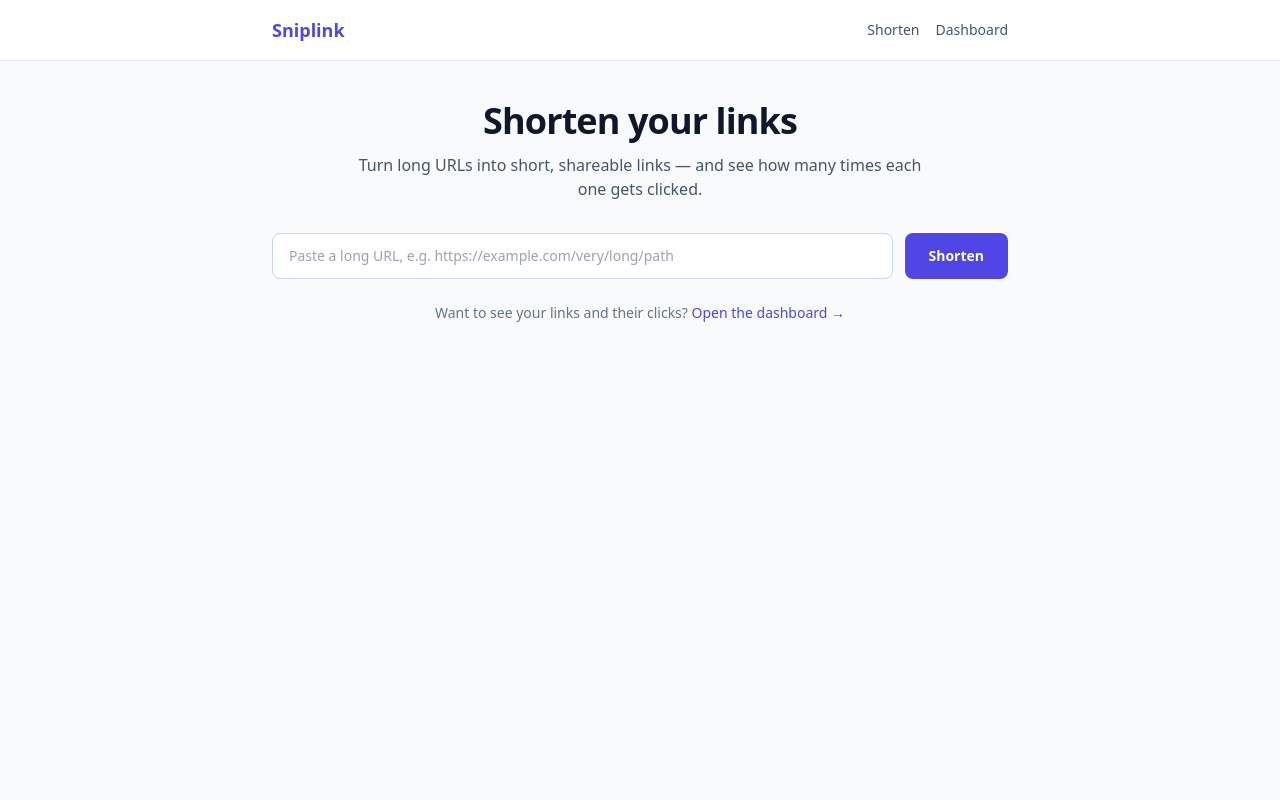
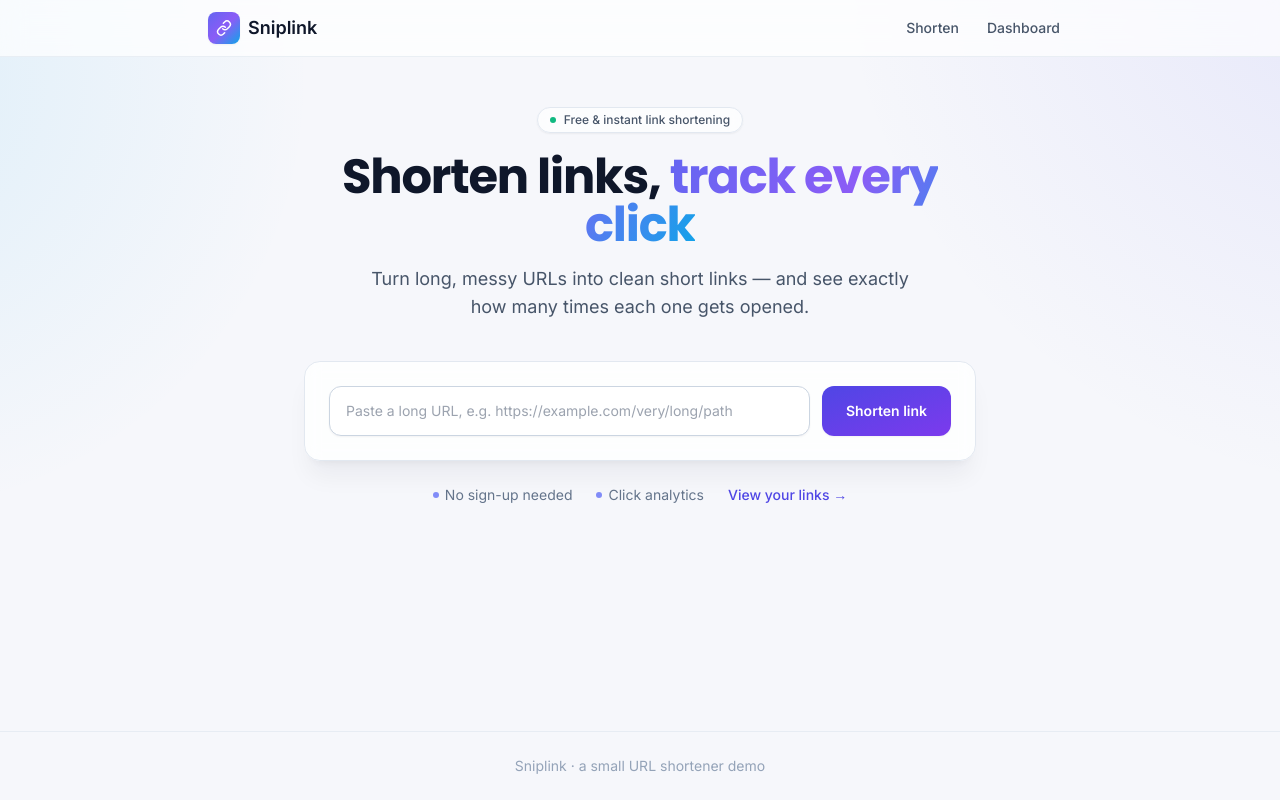
Before and after one commit to shazadarshad/sniplink, a Next.js app: page / in a window 1280 px wide. Built offline with nearby package versions, Linux system fonts and the light colour scheme.

Commit message:
Redesign UI with gradient hero, stat cards, and Inter/Poppins fonts

```diff
--- a/app/dashboard/page.tsx
+++ b/app/dashboard/page.tsx
@@ -6,87 +6,112 @@ export const dynamic = "force-dynamic";
 export const metadata = { title: "Dashboard — Sniplink" };
 
 function formatDate(iso: string): string {
-  // Stored as "YYYY-MM-DD HH:MM:SS" (UTC from SQLite datetime()).
   const date = new Date(iso.replace(" ", "T") + "Z");
   return date.toLocaleDateString(undefined, { year: "numeric", month: "short", day: "numeric" });
 }
 
 export default async function DashboardPage() {
   const links = listLinks();
-
-  // Build absolute short URLs from the incoming request host.
   const host = (await headers()).get("host") ?? "localhost:3000";
-  const proto = host.startsWith("localhost") ? "http" : "https";
-  const base = `${proto}://${host}`;
+  const displayHost = host;
 
   const totalClicks = links.reduce((sum, l) => sum + l.clicks, 0);
+  const topClicks = links.reduce((max, l) => Math.max(max, l.clicks), 0);
 
   return (
     <div>
-      <div className="mb-6 flex items-end justify-between">
+      <div className="mb-8 flex flex-wrap items-end justify-between gap-4">
         <div>
-          <h1 className="text-2xl font-bold text-slate-900">Dashboard</h1>
-          <p className="mt-1 text-sm text-slate-600">
-            {links.length} link{links.length === 1 ? "" : "s"} · {totalClicks} total click
-            {totalClicks === 1 ? "" : "s"}
-          </p>
+          <h1 className="text-3xl font-bold tracking-tight text-slate-900">Dashboard</h1>
+          <p className="mt-1 text-sm text-slate-500">All your short links and how they&apos;re performing.</p>
         </div>
         <Link
           href="/"
-          className="rounded-lg bg-indigo-600 px-4 py-2 text-sm font-semibold text-white hover:bg-indigo-700"
+          className="inline-flex items-center gap-1.5 rounded-lg bg-gradient-to-br from-indigo-600 to-violet-600 px-4 py-2 text-sm font-semibold text-white shadow-sm transition hover:opacity-90"
         >
           + New link
         </Link>
       </div>
 
       {links.length === 0 ? (
-        <div className="rounded-lg border border-dashed border-slate-300 bg-white px-6 py-16 text-center">
+        <div className="rounded-2xl border border-dashed border-slate-300 bg-white/60 px-6 py-20 text-center">
+          <div className="mx-auto mb-4 flex h-12 w-12 items-center justify-center rounded-xl bg-gradient-to-br from-indigo-500 to-sky-500 text-white">
+            <svg viewBox="0 0 24 24" className="h-6 w-6" fill="none" stroke="currentColor" strokeWidth="2" strokeLinecap="round" strokeLinejoin="round">
+              <path d="M10 13a5 5 0 0 0 7.07 0l3-3a5 5 0 0 0-7.07-7.07L11 5" />
+              <path d="M14 11a5 5 0 0 0-7.07 0l-3 3a5 5 0 0 0 7.07 7.07L13 19" />
+            </svg>
+          </div>
           <h2 className="text-lg font-semibold text-slate-900">No links yet</h2>
-          <p className="mt-2 text-sm text-slate-500">
-            Shorten your first URL and it will show up here with its click count.
+          <p className="mx-auto mt-2 max-w-sm text-sm text-slate-500">
+            Shorten your first URL and it&apos;ll show up here with its click count.
           </p>
           <Link
             href="/"
-            className="mt-6 inline-block rounded-lg bg-indigo-600 px-5 py-2.5 text-sm font-semibold text-white hover:bg-indigo-700"
+            className="mt-6 inline-block rounded-lg bg-gradient-to-br from-indigo-600 to-violet-600 px-5 py-2.5 text-sm font-semibold text-white hover:opacity-90"
           >
             Shorten a link
           </Link>
         </div>
       ) : (
-        <div className="overflow-hidden rounded-lg border border-slate-200 bg-white">
+        <>
+          {/* Summary stat cards */}
+          <div className="mb-6 grid grid-cols-3 gap-4">
+            <StatCard label="Links" value={links.length} />
+            <StatCard label="Total clicks" value={totalClicks} />
+            <StatCard label="Top link" value={topClicks} suffix={topClicks === 1 ? "click" : "clicks"} />
+          </div>
+
+          <div className="overflow-hidden rounded-2xl border border-slate-200 bg-white shadow-sm">
             <table className="w-full text-left text-sm">
-            <thead className="border-b border-slate-200 bg-slate-50 text-xs uppercase tracking-wide text-slate-500">
+              <thead className="border-b border-slate-200 bg-slate-50/80 text-xs uppercase tracking-wide text-slate-500">
                 <tr>
-                <th className="px-4 py-3">Short link</th>
-                <th className="px-4 py-3">Destination</th>
-                <th className="px-4 py-3 text-right">Clicks</th>
-                <th className="px-4 py-3 text-right">Created</th>
+                  <th className="px-5 py-3 font-semibold">Short link</th>
+                  <th className="px-5 py-3 font-semibold">Destination</th>
+                  <th className="px-5 py-3 text-right font-semibold">Clicks</th>
+                  <th className="px-5 py-3 text-right font-semibold">Created</th>
                 </tr>
               </thead>
               <tbody className="divide-y divide-slate-100">
                 {links.map((link) => (
-                <tr key={link.id} className="hover:bg-slate-50">
-                  <td className="px-4 py-3">
+                  <tr key={link.id} className="transition-colors hover:bg-slate-50/70">
+                    <td className="px-5 py-3">
                       <a
                         href={`/${link.code}`}
                         target="_blank"
                         rel="noopener noreferrer"
                         className="font-medium text-indigo-600 hover:underline"
                       >
-                      {base.replace(/^https?:\/\//, "")}/{link.code}
+                        {displayHost}/{link.code}
                       </a>
                     </td>
-                  <td className="max-w-xs truncate px-4 py-3 text-slate-600" title={link.url}>
+                    <td className="max-w-xs truncate px-5 py-3 text-slate-600" title={link.url}>
                       {link.url}
                     </td>
-                  <td className="px-4 py-3 text-right font-semibold text-slate-900">{link.clicks}</td>
-                  <td className="px-4 py-3 text-right text-slate-500">{formatDate(link.createdAt)}</td>
+                    <td className="px-5 py-3 text-right">
+                      <span className="inline-flex min-w-[2.5rem] items-center justify-center rounded-full bg-indigo-50 px-2.5 py-1 text-xs font-semibold text-indigo-700">
+                        {link.clicks}
+                      </span>
+                    </td>
+                    <td className="px-5 py-3 text-right text-slate-500">{formatDate(link.createdAt)}</td>
                   </tr>
                 ))}
               </tbody>
             </table>
           </div>
+        </>
       )}
     </div>
   );
 }
+
+function StatCard({ label, value, suffix }: { label: string; value: number; suffix?: string }) {
+  return (
+    <div className="rounded-2xl border border-slate-200 bg-white p-4 shadow-sm sm:p-5">
+      <p className="text-xs font-medium uppercase tracking-wide text-slate-400">{label}</p>
+      <p className="mt-1 text-2xl font-bold text-slate-900">
+        {value}
+        {suffix && <span className="ml-1 text-sm font-medium text-slate-400">{suffix}</span>}
+      </p>
+    </div>
+  );
+}
--- a/app/globals.css
+++ b/app/globals.css
@@ -2,7 +2,33 @@
 @tailwind components;
 @tailwind utilities;
 
+:root {
+  --grad: linear-gradient(120deg, #6366f1, #8b5cf6, #0ea5e9);
+}
+
 body {
-  background: #f8fafc;
   color: #0f172a;
+  font-family: var(--font-inter), -apple-system, BlinkMacSystemFont, "Segoe UI", sans-serif;
+  background:
+    radial-gradient(60rem 60rem at 110% -10%, rgba(99, 102, 241, 0.12), transparent 60%),
+    radial-gradient(50rem 50rem at -10% 10%, rgba(14, 165, 233, 0.10), transparent 55%),
+    #f6f7fb;
+  min-height: 100vh;
+  -webkit-font-smoothing: antialiased;
 }
+
+h1, h2, h3, .font-heading {
+  font-family: var(--font-poppins), "Inter", sans-serif;
+}
+
+::selection {
+  background: rgba(99, 102, 241, 0.25);
+}
+
+/* Gradient text helper */
+.gradient-text {
+  background: var(--grad);
+  -webkit-background-clip: text;
+  background-clip: text;
+  -webkit-text-fill-color: transparent;
+}
--- a/app/layout.tsx
+++ b/app/layout.tsx
@@ -1,6 +1,18 @@
 import type { Metadata } from "next";
 import Link from "next/link";
+import { Inter, Poppins } from "next/font/google";
 import "./globals.css";
+
+const inter = Inter({
+  subsets: ["latin"],
+  weight: ["400", "500", "600"],
+  variable: "--font-inter",
+});
+const poppins = Poppins({
+  subsets: ["latin"],
+  weight: ["500", "600", "700"],
+  variable: "--font-poppins",
+});
 
 export const metadata: Metadata = {
   title: "Sniplink — URL Shortener",
@@ -9,20 +21,35 @@ export const metadata: Metadata = {
 
 export default function RootLayout({ children }: { children: React.ReactNode }) {
   return (
-    <html lang="en">
-      <body className="min-h-screen antialiased">
-        <header className="border-b border-slate-200 bg-white">
-          <nav className="mx-auto flex max-w-3xl items-center justify-between px-4 py-4">
-            <Link href="/" className="text-lg font-bold text-indigo-600">
-              Sniplink
+    <html lang="en" className={`${inter.variable} ${poppins.variable}`}>
+      <body className="flex min-h-screen flex-col">
+        <header className="sticky top-0 z-20 border-b border-slate-200/70 bg-white/70 backdrop-blur-md">
+          <nav className="mx-auto flex max-w-4xl items-center justify-between px-4 py-3">
+            <Link href="/" className="flex items-center gap-2 font-bold text-slate-900">
+              <span className="flex h-8 w-8 items-center justify-center rounded-lg bg-gradient-to-br from-indigo-500 via-violet-500 to-sky-500 text-white shadow-sm">
+                <svg viewBox="0 0 24 24" className="h-4 w-4" fill="none" stroke="currentColor" strokeWidth="2.2" strokeLinecap="round" strokeLinejoin="round">
+                  <path d="M10 13a5 5 0 0 0 7.07 0l3-3a5 5 0 0 0-7.07-7.07L11 5" />
+                  <path d="M14 11a5 5 0 0 0-7.07 0l-3 3a5 5 0 0 0 7.07 7.07L13 19" />
+                </svg>
+              </span>
+              <span className="text-lg">Sniplink</span>
             </Link>
-            <div className="flex gap-4 text-sm font-medium text-slate-600">
-              <Link href="/" className="hover:text-slate-900">Shorten</Link>
-              <Link href="/dashboard" className="hover:text-slate-900">Dashboard</Link>
+            <div className="flex items-center gap-1 text-sm font-medium">
+              <Link href="/" className="rounded-lg px-3 py-1.5 text-slate-600 transition-colors hover:bg-slate-100 hover:text-slate-900">
+                Shorten
+              </Link>
+              <Link href="/dashboard" className="rounded-lg px-3 py-1.5 text-slate-600 transition-colors hover:bg-slate-100 hover:text-slate-900">
+                Dashboard
+              </Link>
             </div>
           </nav>
         </header>
-        <main className="mx-auto max-w-3xl px-4 py-10">{children}</main>
+
+        <main className="mx-auto w-full max-w-4xl flex-1 px-4 py-12">{children}</main>
+
+        <footer className="border-t border-slate-200/70 py-6 text-center text-sm text-slate-400">
+          Sniplink · a small URL shortener demo
+        </footer>
       </body>
     </html>
   );
--- a/app/not-found.tsx
+++ b/app/not-found.tsx
@@ -10,7 +10,7 @@ export default function NotFound() {
       </p>
       <Link
         href="/"
-        className="mt-6 inline-block rounded-lg bg-indigo-600 px-5 py-2.5 text-sm font-semibold text-white hover:bg-indigo-700"
+        className="mt-6 inline-block rounded-lg bg-gradient-to-br from-indigo-600 to-violet-600 px-5 py-2.5 text-sm font-semibold text-white hover:opacity-90"
       >
         Shorten a new link
       </Link>
--- a/app/page.tsx
+++ b/app/page.tsx
@@ -4,25 +4,42 @@ import { ShortenForm } from "@/components/ShortenForm";
 export default function Home() {
   return (
     <div>
-      <div className="text-center">
-        <h1 className="text-3xl font-bold tracking-tight text-slate-900 sm:text-4xl">
-          Shorten your links
+      <div className="mx-auto max-w-2xl text-center">
+        <span className="inline-flex items-center gap-2 rounded-full border border-slate-200 bg-white/70 px-3 py-1 text-xs font-medium text-slate-600 shadow-sm backdrop-blur">
+          <span className="h-1.5 w-1.5 rounded-full bg-emerald-500" />
+          Free & instant link shortening
+        </span>
+
+        <h1 className="mt-5 text-4xl font-extrabold tracking-tight text-slate-900 sm:text-5xl">
+          Shorten links, <span className="gradient-text">track every click</span>
         </h1>
-        <p className="mx-auto mt-3 max-w-xl text-slate-600">
-          Turn long URLs into short, shareable links — and see how many times each one gets clicked.
+        <p className="mx-auto mt-4 max-w-xl text-lg text-slate-600">
+          Turn long, messy URLs into clean short links — and see exactly how many
+          times each one gets opened.
         </p>
       </div>
 
-      <div className="mt-8">
-        <ShortenForm />
+      <div className="mx-auto mt-10 max-w-2xl">
+        <div className="rounded-2xl border border-slate-200 bg-white/80 p-5 shadow-xl shadow-slate-900/5 backdrop-blur sm:p-6">
+          <ShortenForm />
+        </div>
+
+        <div className="mt-6 flex flex-wrap items-center justify-center gap-x-6 gap-y-2 text-sm text-slate-500">
+          <span className="inline-flex items-center gap-1.5">
+            <Dot /> No sign-up needed
+          </span>
+          <span className="inline-flex items-center gap-1.5">
+            <Dot /> Click analytics
+          </span>
+          <Link href="/dashboard" className="font-medium text-indigo-600 hover:underline">
+            View your links →
+          </Link>
+        </div>
       </div>
-
-      <p className="mt-6 text-center text-sm text-slate-500">
-        Want to see your links and their clicks?{" "}
-        <Link href="/dashboard" className="font-medium text-indigo-600 hover:underline">
-          Open the dashboard →
-        </Link>
-      </p>
     </div>
   );
 }
+
+function Dot() {
+  return <span className="h-1.5 w-1.5 rounded-full bg-indigo-400" />;
+}
--- a/components/ShortenForm.tsx
+++ b/components/ShortenForm.tsx
@@ -65,38 +65,41 @@ export function ShortenForm() {
           value={url}
           onChange={(e) => setUrl(e.target.value)}
           placeholder="Paste a long URL, e.g. https://example.com/very/long/path"
-          className="flex-1 rounded-lg border border-slate-300 px-4 py-3 text-sm focus:border-indigo-500 focus:outline-none focus:ring-1 focus:ring-indigo-500"
+          className="flex-1 rounded-xl border border-slate-300 bg-white px-4 py-3.5 text-sm text-slate-900 shadow-sm transition focus:border-indigo-500 focus:outline-none focus:ring-2 focus:ring-indigo-500/30"
         />
         <button
           type="submit"
           disabled={loading}
-          className="rounded-lg bg-indigo-600 px-6 py-3 text-sm font-semibold text-white transition-colors hover:bg-indigo-700 disabled:opacity-60"
+          className="rounded-xl bg-gradient-to-br from-indigo-600 to-violet-600 px-6 py-3.5 text-sm font-semibold text-white shadow-sm transition hover:opacity-90 disabled:opacity-60"
         >
-          {loading ? "Shortening…" : "Shorten"}
+          {loading ? "Shortening…" : "Shorten link"}
         </button>
       </form>
 
       {error && (
-        <p role="alert" className="mt-3 text-sm text-red-600">
+        <p role="alert" className="mt-3 flex items-center gap-1.5 text-sm text-red-600">
+          <svg viewBox="0 0 20 20" className="h-4 w-4 shrink-0" fill="currentColor" aria-hidden="true">
+            <path fillRule="evenodd" d="M10 18a8 8 0 100-16 8 8 0 000 16zM9 9a1 1 0 012 0v4a1 1 0 11-2 0V9zm1-4a1 1 0 100 2 1 1 0 000-2z" clipRule="evenodd" />
+          </svg>
           {error}
         </p>
       )}
 
       {result && (
-        <div className="mt-6 rounded-lg border border-slate-200 bg-white p-4">
-          <p className="text-xs uppercase tracking-wide text-slate-400">Your short link</p>
+        <div className="mt-5 rounded-xl border border-indigo-100 bg-indigo-50/50 p-4">
+          <p className="text-xs font-medium uppercase tracking-wide text-indigo-400">Your short link</p>
           <div className="mt-2 flex items-center justify-between gap-3">
             <a
               href={result.shortUrl}
               target="_blank"
               rel="noopener noreferrer"
-              className="truncate font-medium text-indigo-600 hover:underline"
+              className="truncate text-base font-semibold text-indigo-600 hover:underline"
             >
               {result.shortUrl}
             </a>
             <button
               onClick={copy}
-              className="shrink-0 rounded-md border border-slate-300 px-3 py-1.5 text-sm font-medium text-slate-700 hover:bg-slate-50"
+              className="shrink-0 rounded-lg bg-white px-3 py-1.5 text-sm font-medium text-slate-700 shadow-sm ring-1 ring-slate-200 transition hover:bg-slate-50"
             >
               {copied ? "Copied!" : "Copy"}
             </button>
```
Lines whose indentation alone changed are shown as unchanged.
